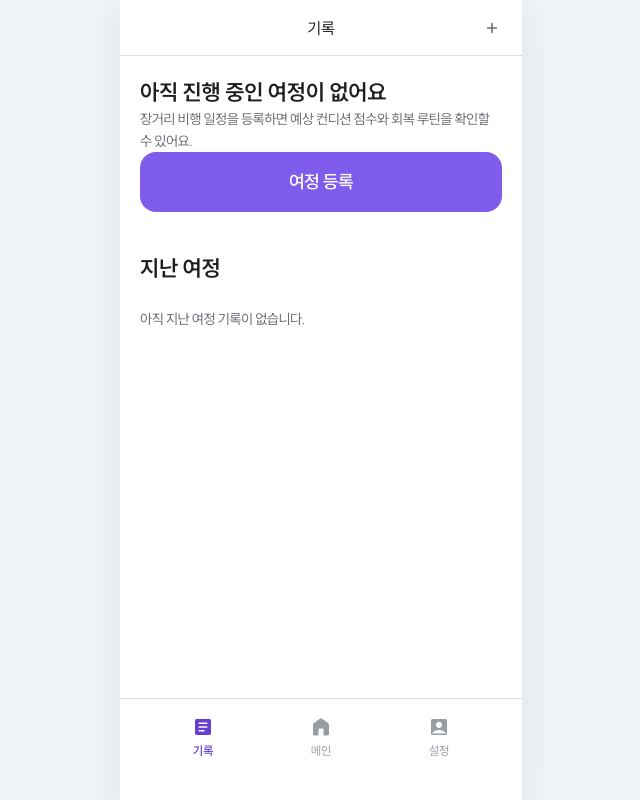
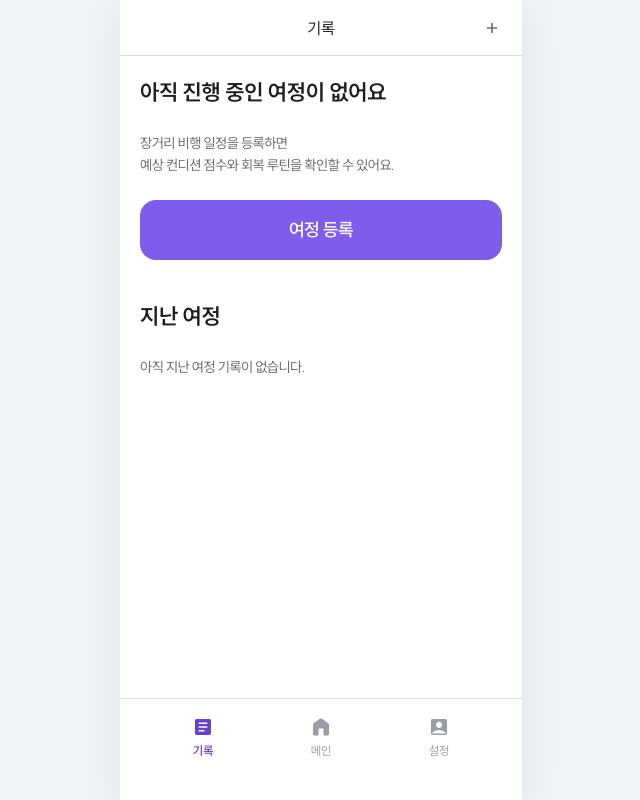
Before and after one commit to THRIVE-Hackathon/THRIVE-Backend, a Django app: page /trips/ in a window 1280 px wide. Shown: the whole page, without its empty margins (319-959 px from the left). Run offline with Django 5.2, Linux system fonts and the light colour scheme; the visitor is signed in with stand-in values (Sample User, id 1); data that the repository does not hold is empty.

Commit message:
fix: 기록 탭 스타일 수정(html class 태그 추가) 및 base.html 스타일 임포트 추가

```diff
--- a/templates/base.html
+++ b/templates/base.html
@@ -12,6 +12,7 @@
   <link rel="stylesheet" href="{% static 'css/auth.css' %}">
   <link rel="stylesheet" href="{% static 'css/home.css' %}">
   <link rel="stylesheet" href="{% static 'css/record.css' %}">
+  <link rel="stylesheet" href="{% static 'css/mypage.css' %}">
   <link rel="stylesheet" href="{% static 'css/icons.css' %}">
   {% block extra_css %}{% endblock %}
 </head>
--- a/templates/trips/list.html
+++ b/templates/trips/list.html
@@ -79,8 +79,8 @@
   </section>
 {% else %}
   <section class="home-section">
-    <h1 class="text-heading-1">아직 진행 중인 여정이 없어요</h1>
-    <p class="text-muted">장거리 비행 일정을 등록하면 예상 컨디션 점수와 회복 루틴을 확인할 수 있어요.</p>
+    <h1 class="record-section__title text-heading-1">아직 진행 중인 여정이 없어요</h1>
+    <p class="record-section__title text-muted">장거리 비행 일정을 등록하면<br>예상 컨디션 점수와 회복 루틴을 확인할 수 있어요.</p>
     <a class="btn btn--primary btn--block" href="{% url 'trips:create_step1' %}">여정 등록</a>
   </section>
 {% endif %}
```
